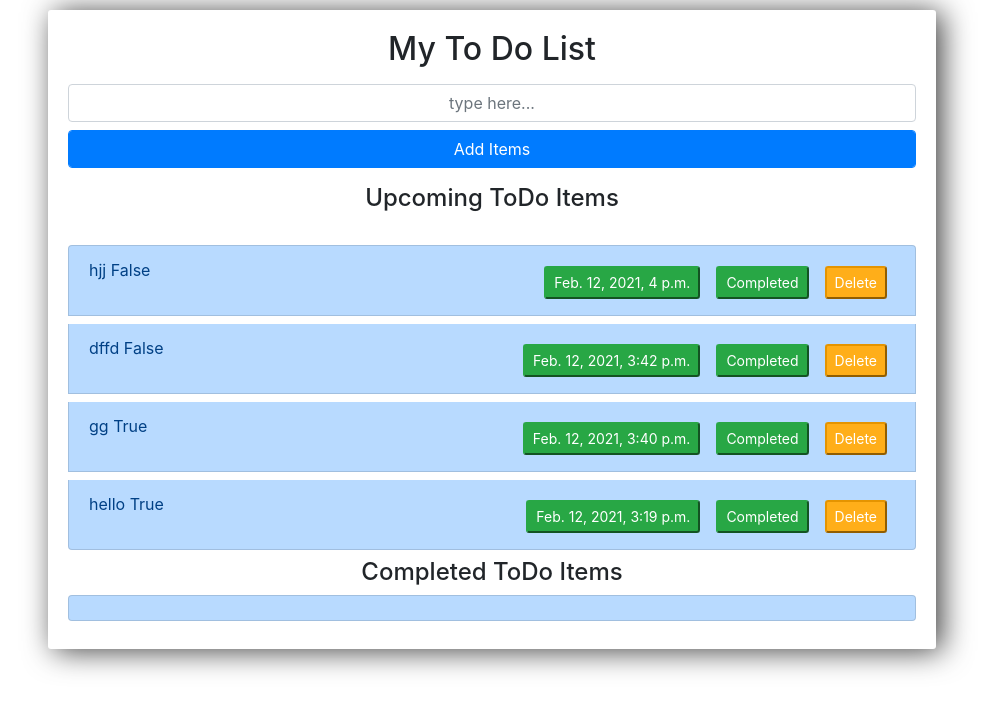
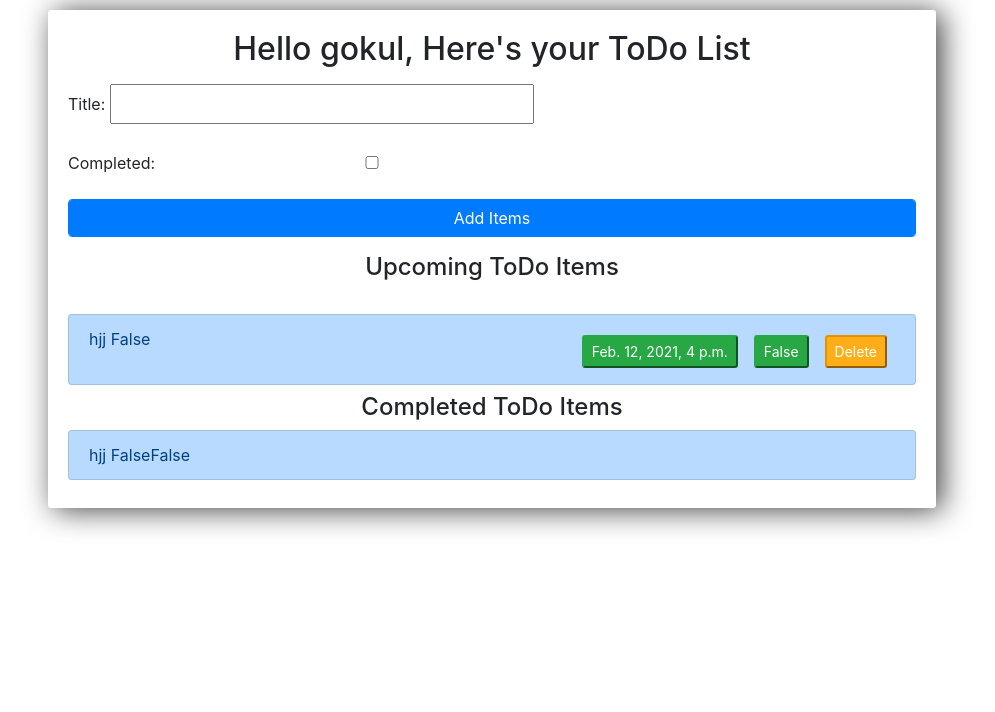
Before and after one commit to Gokulancv10/InternTask, a Django app: page / in a window 1280 px wide. Shown: the part 65-777 px from the top of the page, without its empty margins (148-1143 px from the left). Run offline with Django 3.2, Linux system fonts and the light colour scheme; a user stored in the database is signed in; data comes from the database, SQL or seed files in the repository; both versions use the stored data as it was after the commit; parts of the project's set-up code (start-up, migrations or seed data) failed here and were passed over; some libraries are stand-ins or nearby versions.

Commit message:
ToDo App

```diff
--- a/MyToDoProject/settings.py
+++ b/MyToDoProject/settings.py
@@ -78,7 +78,7 @@ WSGI_APPLICATION = 'MyToDoProject.wsgi.application'
 DATABASES = {
     'default': {
         'ENGINE': 'django.db.backends.sqlite3',
-        'NAME': BASE_DIR / 'db.sqlite3',
+        'NAME':str( BASE_DIR / 'db.sqlite3'),
     }
 }
 
--- a/todo/forms.py
+++ b/todo/forms.py
@@ -11,7 +11,7 @@ class TodoForm(forms.ModelForm):
 	class Meta:
 
 		model = Todo
-		fields = ['title']
+		fields = ['title', 'completed']
 
 
 
--- a/todo/models.py
+++ b/todo/models.py
@@ -1,16 +1,17 @@
 from django.db import models
+from django.conf import settings
 
 # Create your models here.
 
 class Todo(models.Model):
-	options = (('C','Completed'),
-		('P','Pending'))
+	# options = (('C','Completed'),
+	# 	('P','Pending'))
 	date_created = models.DateTimeField(auto_now_add=True)
 	completed = models.BooleanField(default=False)
 	title = models.CharField(max_length=200)
 	# YorN = models.CharField(max_length=20, choices=options,default='P')
 	# end_date = models.DateTimeField(auto_now_add=False, auto_now=False, blank=False, null=False)
-	# user_id = models.AutoField(primary_key=True, default=False)
+	user_id = models.ForeignKey(settings.AUTH_USER_MODEL, on_delete=models.CASCADE)
 
 	def __str__(self):
 		return self.title
--- a/todo/templates/todo/main.html
+++ b/todo/templates/todo/main.html
@@ -5,11 +5,12 @@
 
 	<div class="center-column">
 
-		<h2 class="heading" style="text-align: center;">My To Do List</h2>
+		<h2 class="heading" style="text-align: center;">Hello {{ request.user.username }}, Here's your ToDo List</h2>
 
 		<form action="{% url 'add_new_task' %}" method="POST" >
 			{% csrf_token %}
-			<input name='content' type="text" class="form-control mb-2 mr-sm-2 mt-3" placeholder="type here..." style="text-align: center;">
+			{{ todo_form.as_p }}
+			<!-- <input name='content' type="text" class="form-control mb-2 mr-sm-2 mt-3" placeholder="type here..." style="text-align: center;"> -->
 			<!-- <input type="date" name='due_date' style="margin-bottom: 3px;"> -->
 			<button type="submit" class="form-control btn btn-primary mb-3 mr-sm-2">Add Items</button>
 		</form>
@@ -30,7 +31,7 @@
 	                        <div class="float-right" id="completedbtn">
 	                            <form action="" method="POST">
 	                            	{% csrf_token %}
-	                                <button type="submit" class="btn-sm btn-success ml-2 mt-2 mr-2 mb-1" onclick="completed()">Completed</button>
+	                                <button type="submit" class="btn-sm btn-success ml-2 mt-2 mr-2 mb-1">{{ i.completed }}</button>
 	                            </form>
                         	</div>
 
@@ -53,7 +54,17 @@
 	        	<h4 class="heading" style="text-align: center;">Completed ToDo Items</h4>
 	            <ul class="list-group" id='compItems'>
 
-	                    <li class="list-group-item list-group-item-primary mb-2" id="completedItems"></li>
+	                {% for i in todo_items %}
+
+						{% if i %}
+
+	                    	<li class="list-group-item list-group-item-primary mb-2" id="upcomingItem">{{ i.title }}{{i.completed}}
+
+
+						{% endif %}
+
+                    	</li>
+                	{% endfor %}
 
            		</ul>
         	</div>
--- a/todo/views.py
+++ b/todo/views.py
@@ -1,4 +1,4 @@
-from django.shortcuts import render, redirect
+from django.shortcuts import render, redirect, get_object_or_404
 from django.http import HttpResponse
 from .models import Todo
 from .forms import TodoForm
@@ -9,6 +9,8 @@ from django.views.decorators.csrf import csrf_protect
 from .forms import userRegisterForm
 from django.contrib.auth import authenticate, login, logout
 from django.contrib.auth.decorators import login_required
+
+from django.contrib.auth.models import User
 
 def register(request):
     form = userRegisterForm()
@@ -37,20 +39,35 @@ def logoutUser(request):
 @csrf_protect
 @login_required(login_url='login')
 def home(request):
-    todo_items = Todo.objects.all().order_by('-date_created')
 
-    context = {'todo_items':todo_items}
+    todo_form = TodoForm()
+
+    comp_upcoming = Todo.objects.filter(completed=True)
+
+    user = request.user
+
+    todo_items = Todo.objects.filter(user_id=user).order_by('-date_created')
+
+    context = {'todo_items':todo_items,'comp_upcoming':comp_upcoming, 'todo_form':todo_form}
     return render(request, 'todo/main.html', context)
+
 
 @csrf_protect
 def add_new_task(request):
 
-    # print(request.POST)
+    t_form = TodoForm()
+
     current = timezone.now()
-    content = request.POST.get("content",False)
-    obj = Todo.objects.create(date_created=current, title=content)
 
-    context = {'obj':obj}
+    if request.method =='POST':
+        t_form = TodoForm(request.POST)
+        if t_form.is_valid():
+            data = t_form.cleaned_data.get('title')
+            completed = t_form.cleaned_data.get('completed')
+
+            obj = Todo.objects.create(date_created=current, title=f'{data} {completed}', user_id=request.user)
+
+    # context = {'obj':obj}
 
     return redirect('/')
 
@@ -75,22 +92,3 @@ def delete_todo(request, pk):
 
     context = {'obj':obj}
     return redirect('/')
-
-
-
-def is_validQuery(param):
-    return param!='' and param is not None
-
-def todoFilter(request):
-    qs = Todo.objects.all()
-    pending = request.GET.get('P')
-    completed = request.GET.get('C')
-
-    if is_validQuery(pending):
-        qs = qs.filter(value_contains = pending)
-
-    elif is_validQuery(completed):
-        qs = qs.filter(value = completed)
-
-    else:
-        qs = qs.objects.all().order_by('-date_created')
```
Also changed, not shown: db.sqlite3, todo/migrations/0001_initial.py, todo/migrations/0002_todo_completed.py (deleted), todo/migrations/0002_todo_user_id.py (added), todo/migrations/0003_auto_20210211_1200.py (deleted), todo/migrations/0004_auto_20210211_1204.py (deleted), todo/migrations/0005_remove_todo_end_date.py (deleted), todo/migrations/0006_auto_20210211_1413.py (deleted).
